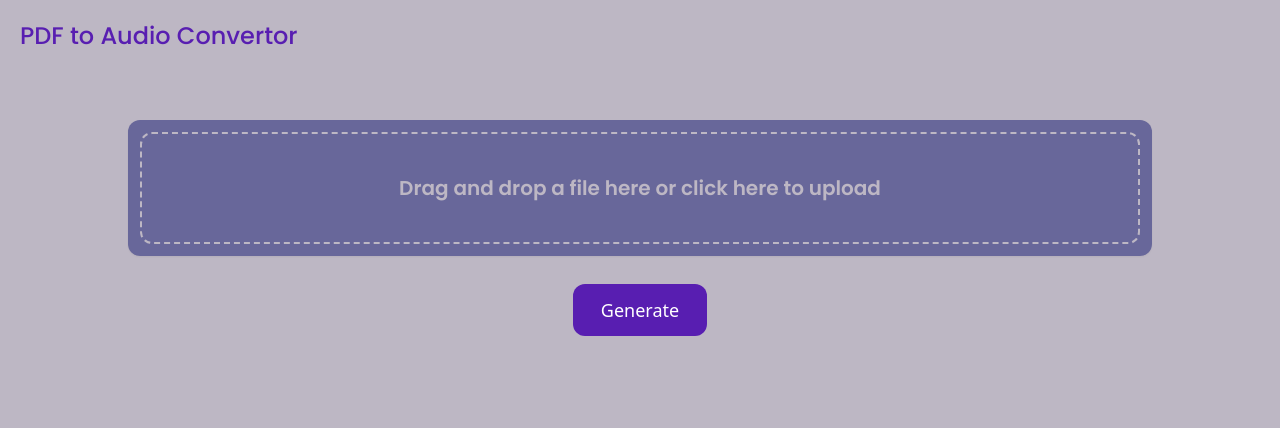
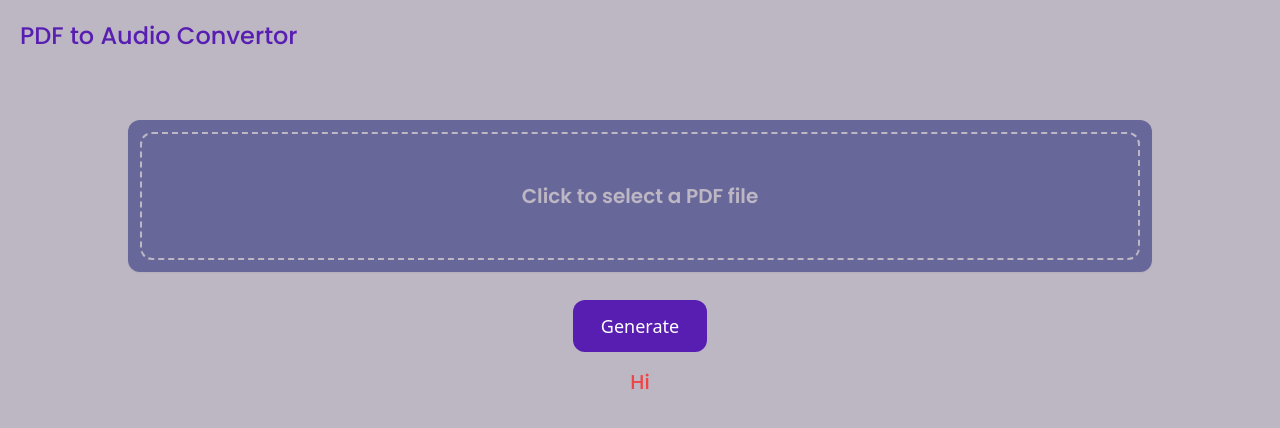
Before and after one commit to gurusaranm0025/pdf-to-audio, a React (Vite) app in the folder frontend/: page / in a window 1280 px wide. Shown: the top 428 px of the page. Built offline with nearby package versions, Linux system fonts and the light colour scheme.

Commit message:
Fixed: Error handling & downloaded file names

```diff
--- a/frontend/src/App.tsx
+++ b/frontend/src/App.tsx
@@ -4,12 +4,15 @@ import axios from 'axios'
 function App() {
   const [file, setFile] = useState<File | undefined>(undefined)
   const [loading, setLoading] = useState<boolean>(false)
-  // const [response, setResponse] = useState<string>('')
+  const [fileInfo, setFileInfo] = useState({ 'name': '', size: 0 })
   const [audioURL, setAudioURL] = useState('')
+  const [error, setError] = useState({ isError: true, error: 'Hi' })
 
   const handleFileChange = (e: React.ChangeEvent<HTMLInputElement>) => {
-    if (e.target.files) {
-      setFile(e.target.files[0])
+    const file = e.target.files?.[0]
+    if (file) {
+      setFile(file)
+      setFileInfo({ 'name': file.name, 'size': file.size })
     }
   }
 
@@ -17,28 +20,30 @@ function App() {
     e.preventDefault()
 
     if (!file) {
-      alert("Please select a file.")
+      setError({ isError: true, error: 'Select a file first' })
+      return
     }
 
+    setError({ isError: false, error: '' })
     setLoading(true)
-    // setResponse('')
 
     const formData = new FormData();
     if (file != null) {
       formData.append("file", file)
     } else {
-      // setResponse("Recieved empty file.")
       setLoading(false)
       return
     }
 
     try {
-      const res = await axios.post("http://localhost:8000/generate", formData, {
+      const res: any = await axios.post("http://localhost:8000/generate", formData, {
         headers: {
           "Content-Type": "multipart/form-data",
         },
         responseType: 'blob',
       })
+
+      if (res.status == 200) {
 
         const audioBlob = new Blob([res.data])
         const url = URL.createObjectURL(audioBlob)
@@ -46,13 +51,17 @@ function App() {
 
         const link = document.createElement('a')
         link.href = audioURL
-      link.download = 'audio.mp3'
+        link.download = `${fileInfo.name.substring(0, fileInfo.name.lastIndexOf('.'))}.mp3`
+        document.body.appendChild(link)
         link.click()
 
-      // work on the response from the backend
-      // setResponse(res.data.message)
-    } catch (error) {
-      // setResponse("Error uplaoding the file");
+        link.remove()
+        URL.revokeObjectURL(url)
+      } else if (res.status == 400 && res.message) {
+        setError({ isError: true, error: res.message })
+      }
+    } catch (err: any) {
+      setError({ isError: true, error: err.message })
     } finally {
       setLoading(false)
     }
@@ -68,16 +77,17 @@ function App() {
 
       <form onSubmit={handleSubmit}>
         <div className='w-4/5 mx-auto p-3 mt-8 bg-dusty-indigo rounded-xl shadow-sm'>
-          {/* <h2 className='text-lg poppins-medium mb-4 text-center'>
-            Upload a PDF file
-          </h2> */}
 
           <label
             htmlFor="file-upload"
-            className='w-full min-h-28 p-4 rounded-xl border-2 border-dashed border-lilac-gray cursor-pointer bg-transparent transition-all flex items-center justify-center duration-300 hover:border-white hover:text-white'
+            className='w-full min-h-[16vh] p-4 rounded-xl border-2 border-dashed border-lilac-gray cursor-pointer bg-transparent transition-all flex items-center justify-center duration-300 hover:border-white hover:text-white'
           >
             <span className='text-lilac-gray poppins-semibold text-xl'>
-              Drag and drop a file here or click here to upload
+              {
+                fileInfo.name ?
+                  `Selected File: ${fileInfo.name} (${(fileInfo.size / 1024).toFixed(2)}) KB`
+                  : `Click to select a PDF file`
+              }
             </span>
           </label>
 
@@ -102,6 +112,13 @@ function App() {
         </div>
       </form>
 
+      {
+        error.isError &&
+        <div className='w-4/5 mx-auto flex justify-center'>
+          <span className='text-xl text-red-500 poppins-medium'>{error.error}</span>
+        </div>
+      }
+
       {/* <div className='w-4/5 mx-auto mt-8 mb-3 flex-grow bg-dusty-indigo rounded-xl shadow-sm'>
         {
           response && <p className='text-center text-lg'>{response}</p>
```
Lines whose indentation alone changed are shown as unchanged.
